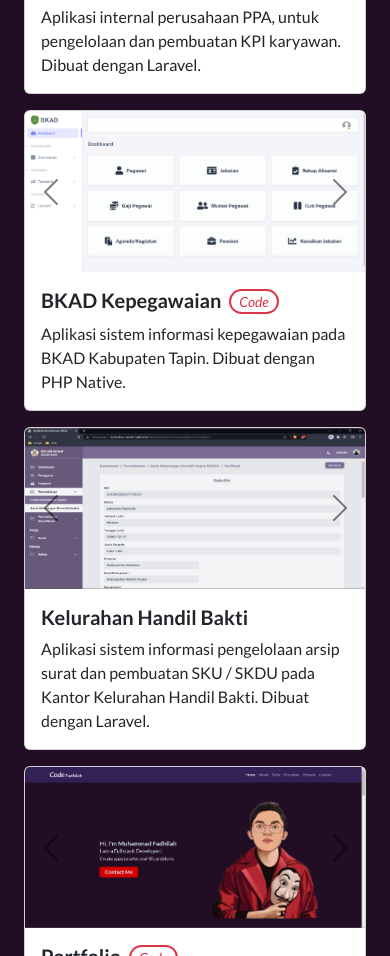
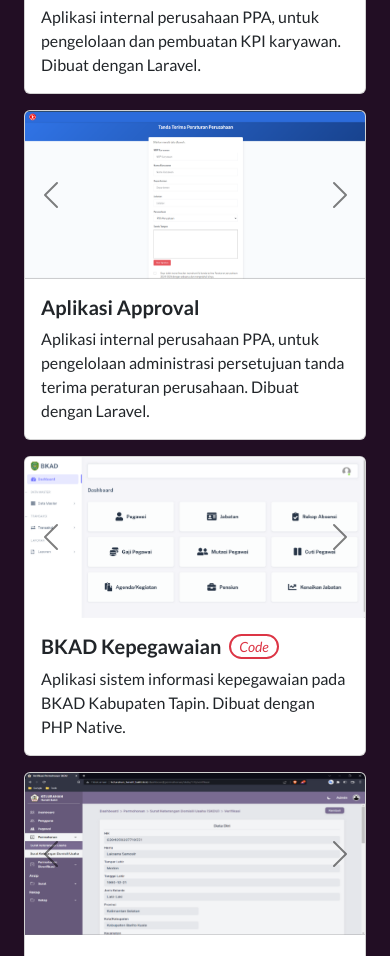
Before and after one commit to MuhammadFadhilah0063/portfolio, a plain HTML site: page index.html in a window 390 px wide. Shown: the part 5875-6831 px from the top of the page. Drawn offline with nearby package versions, Linux system fonts and the light colour scheme.

Commit message:
add project approval

```diff
--- a/index.html
+++ b/index.html
@@ -468,6 +468,47 @@
 
           <div class="col-md-6">
             <div class="card overflow-hidden">
+              <div id="carouselApproval" class="carousel-fade carousel slide" data-bs-ride="carousel">
+                <div class="carousel-inner">
+                  <div class="carousel-item active" data-bs-interval="10000">
+                    <img src="assets/img/approval/1.png" class="d-block w-100" alt="image">
+                  </div>
+                  <div class="carousel-item" data-bs-interval="5000">
+                    <img src="assets/img/approval/2.png" class="d-block w-100" alt="image">
+                  </div>
+                  <div class="carousel-item" data-bs-interval="5000">
+                    <img src="assets/img/approval/3.png" class="d-block w-100" alt="image">
+                  </div>
+                  <div class="carousel-item" data-bs-interval="5000">
+                    <img src="assets/img/approval/4.png" class="d-block w-100" alt="image">
+                  </div>
+                </div>
+
+                <button class="carousel-control-prev" type="button" data-bs-target="#carouselApproval"
+                  data-bs-slide="prev">
+                  <span class="carousel-control-prev-icon" aria-hidden="true"></span>
+                  <span class="visually-hidden">Previous</span>
+                </button>
+                <button class="carousel-control-next" type="button" data-bs-target="#carouselApproval"
+                  data-bs-slide="next">
+                  <span class="carousel-control-next-icon" aria-hidden="true"></span>
+                  <span class="visually-hidden">Next</span>
+                </button>
+              </div>
+
+              <div class="card-body">
+                <h5 class="card-title fw-bold">Aplikasi Approval
+                </h5>
+                <p class="card-text">
+                  Aplikasi internal perusahaan PPA, untuk pengelolaan administrasi persetujuan tanda terima peraturan
+                  perusahaan. Dibuat dengan Laravel.
+                </p>
+              </div>
+            </div>
+          </div>
+
+          <div class="col-md-6">
+            <div class="card overflow-hidden">
               <div id="carousel4" class="carousel-fade carousel slide" data-bs-ride="carousel">
                 <div class="carousel-inner">
                   <div class="carousel-item active" data-bs-interval="10000">
```
Also changed, not shown: assets/img/approval/1.png (added), assets/img/approval/2.png (added), assets/img/approval/3.png (added), assets/img/approval/4.png (added).
